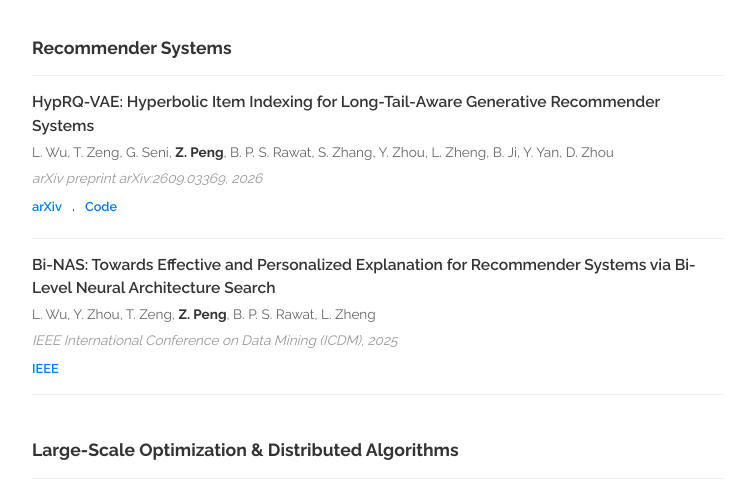
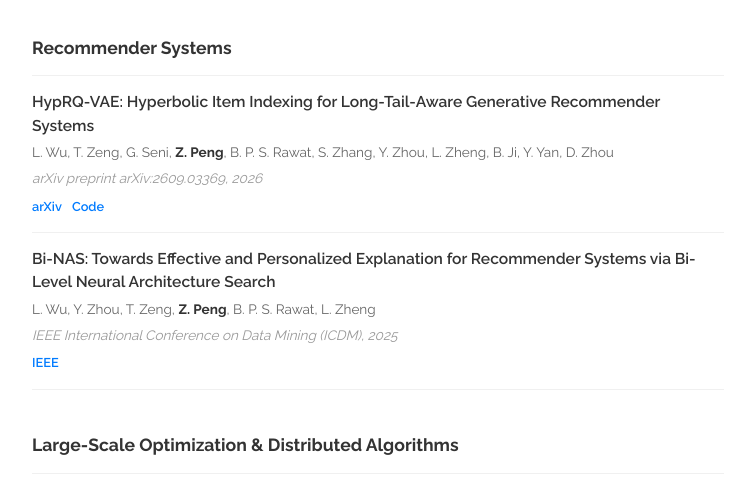
Before and after one commit to ZhiminPeng/zhiminpeng.github.io, a plain HTML site: page papers.html in a window 1280 px wide. Shown: the part 237-724 px from the top of the page, without its empty margins (262-1017 px from the left). Drawn offline with Linux system fonts and the light colour scheme.

Commit message:
Match existing paper-links style (flex gap, no separator)
Co-Authored-By: Claude Opus 5.5 <noreply@anthropic.com>
Claude-Session: https://claude.ai/code/session_01VF8Wj4Bchvt69apxbfYLcZ

```diff
--- a/papers.html
+++ b/papers.html
@@ -149,7 +149,7 @@
         </span>
         <div class="paper-authors">L. Wu, T. Zeng, G. Seni, <strong>Z. Peng</strong>, B. P. S. Rawat, S. Zhang, Y. Zhou, L. Zheng, B. Ji, Y. Yan, D. Zhou</div>
         <div class="paper-venue">arXiv preprint arXiv:2609.03369, 2026</div>
-        <div class="paper-links"><a href="https://arxiv.org/abs/2609.03369" target="_blank" rel="noopener">arXiv</a> · <a href="https://github.com/wulongfeng/HypRQ-VAE" target="_blank" rel="noopener">Code</a></div>
+        <div class="paper-links"><a href="https://arxiv.org/abs/2609.03369" target="_blank" rel="noopener">arXiv</a><a href="https://github.com/wulongfeng/HypRQ-VAE" target="_blank" rel="noopener">Code</a></div>
       </li>
 
       <li>
```
